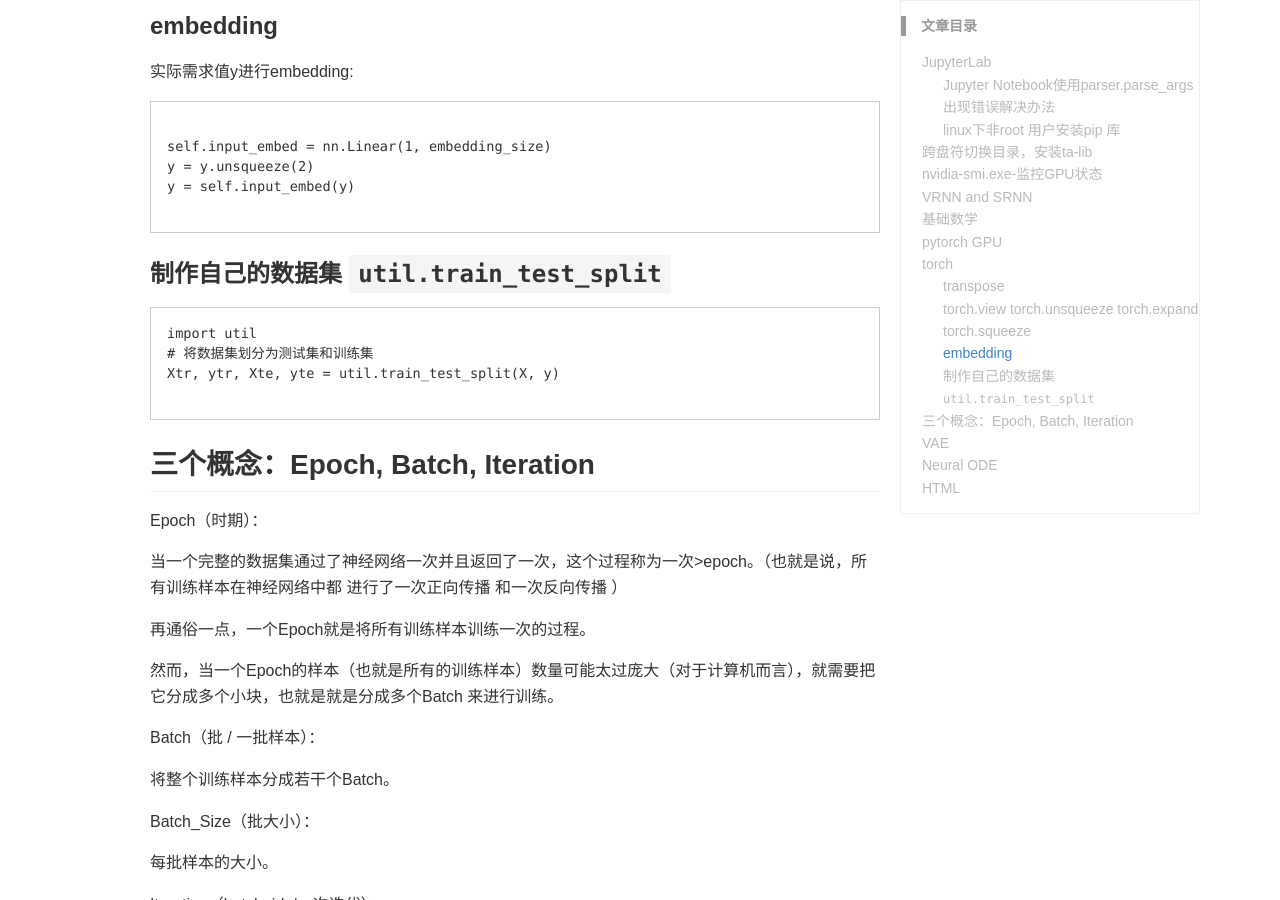
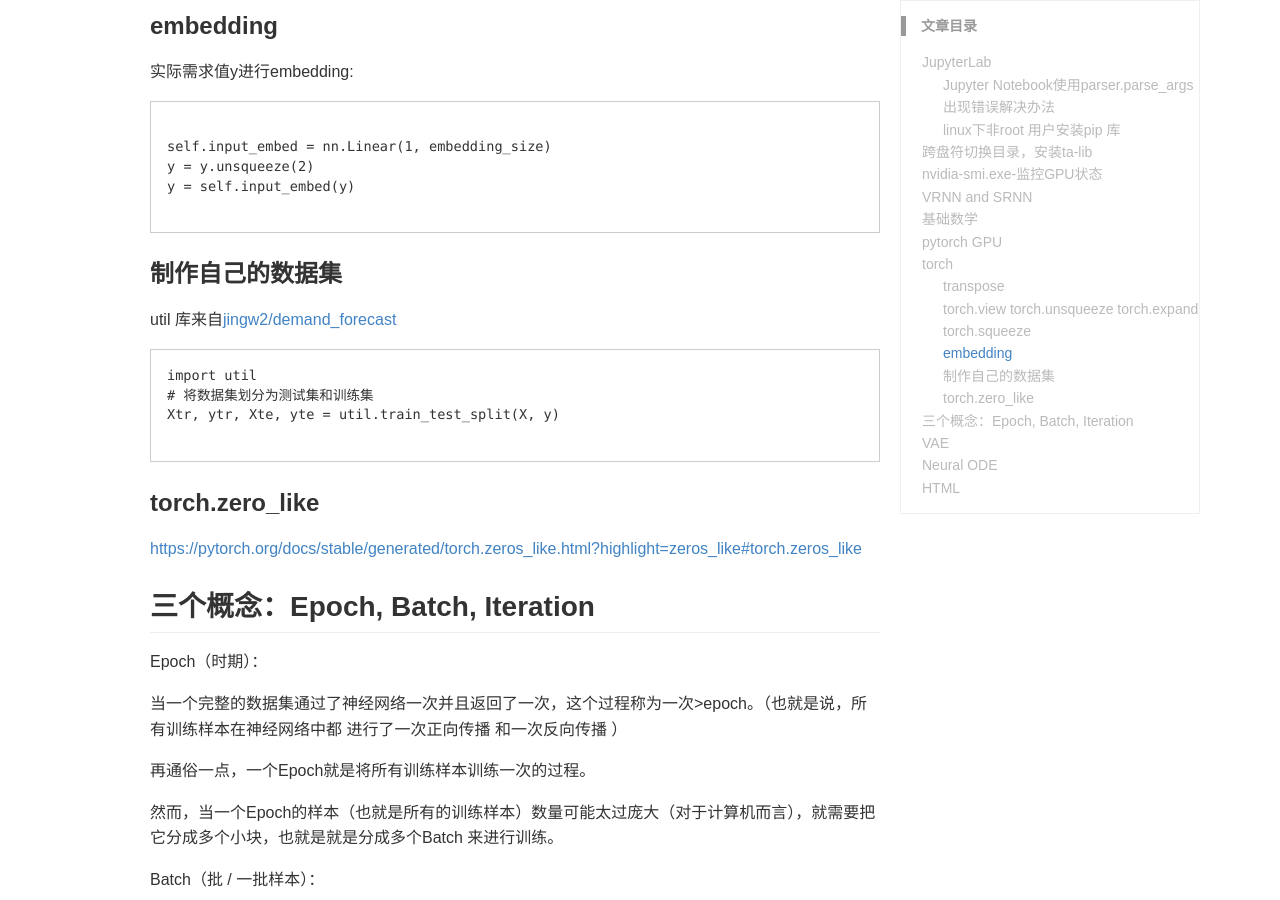
Before and after one commit to MAO202012/MAO202012.github.io, a Jekyll site: the page built from _wiki/xuexizhuji.md, in a window 1280 px wide and 900 px high, scrolled down 6012 px. Built offline with Jekyll 4.4.1, drawn with Linux system fonts in a browser that asks for light colours; some web fonts are replaced; a style sheet for code colours, icons or effects is not loaded.

Commit message:
Update xuexizhuji.md

````diff
--- a/_wiki/xuexizhuji.md
+++ b/_wiki/xuexizhuji.md
@@ -279,7 +279,9 @@ y = self.input_embed(y)
 
 ```
 
-### 制作自己的数据集 `util.train_test_split`
+### 制作自己的数据集
+
+util 库来自[jingw2/demand_forecast](https://github.com/jingw2/demand_forecast)
 
 ```python
 import util
@@ -287,6 +289,10 @@ import util
 Xtr, ytr, Xte, yte = util.train_test_split(X, y)
 
 ```
+### torch.zero_like
+
+[https://pytorch.org/docs/stable/generated/torch.zeros_like.html?highlight=zeros_like#torch.zeros_like](https://pytorch.org/docs/stable/generated/torch.zeros_like.html?highlight=zeros_like#torch.zeros_like)
+
 
 ## 三个概念：Epoch, Batch, Iteration
 
````
